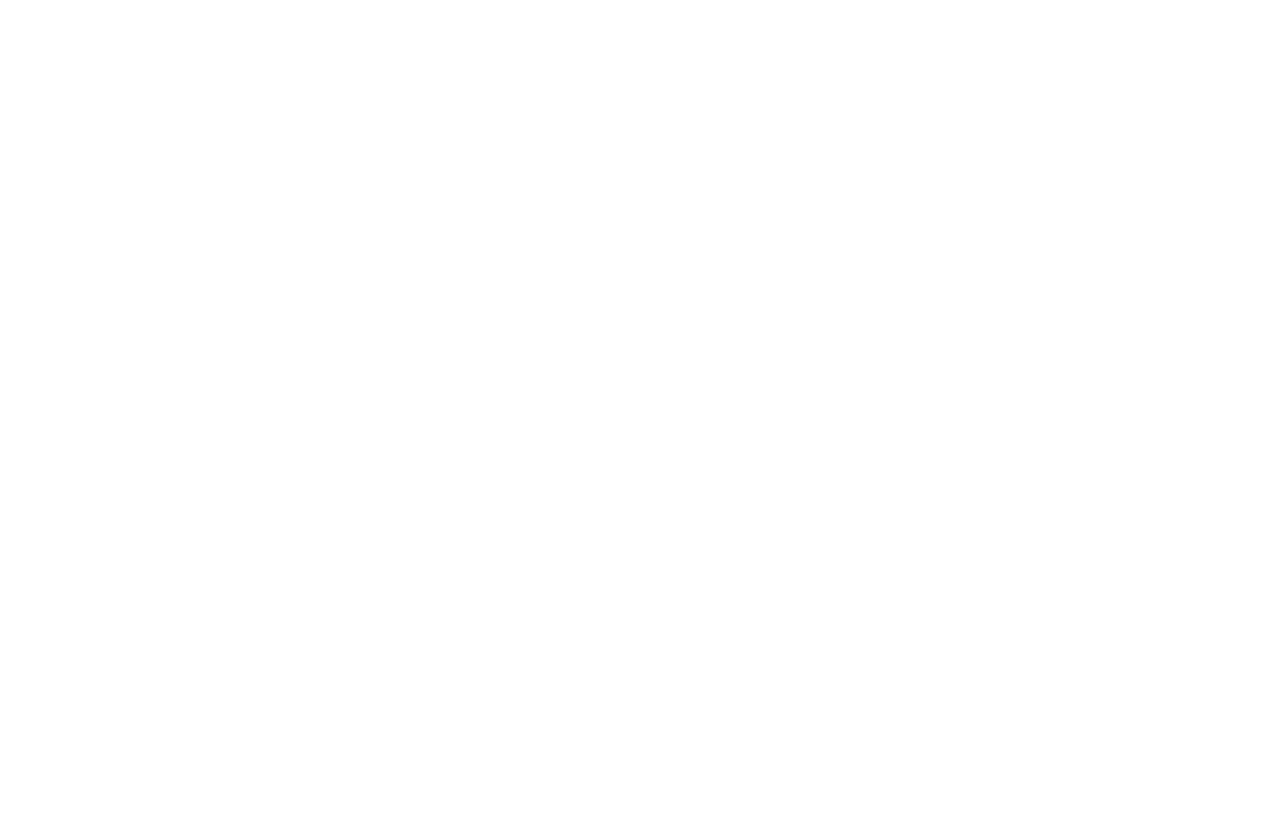
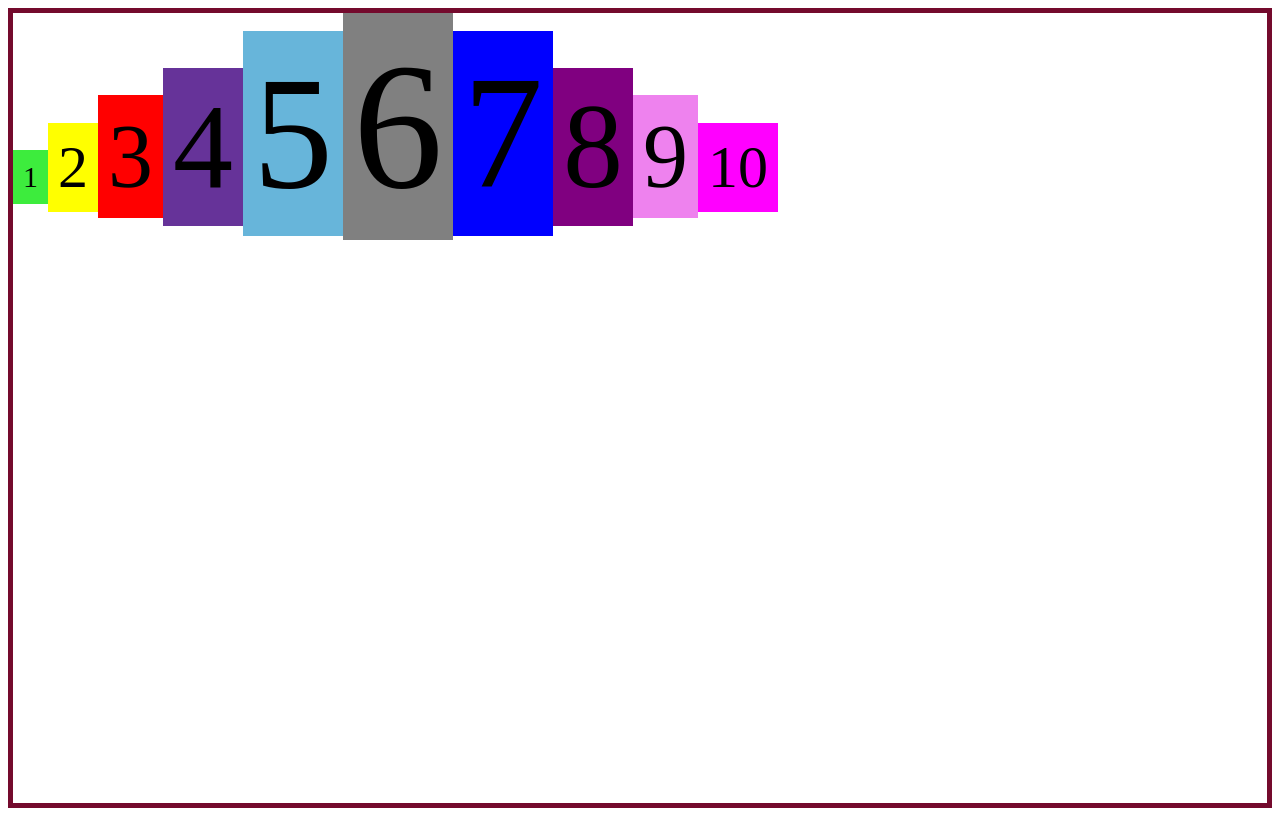
Before and after one commit to anushri-patil/hashout, a plain HTML site: page flexbox/flexbox-2/index.html in a window 1280 px wide. Drawn offline with Linux system fonts and the light colour scheme.

Commit message:
flexbox2

```diff
--- a/flexbox/flexbox-1/style.css
+++ b/flexbox/flexbox-1/style.css
@@ -10,11 +10,15 @@
 }
 
 .box1 {
-    background: green;
+    background: rgb(225, 230, 225);
+    border: 3px solid black;
+    margin: 10px;
+    padding: 5px;
 }
 
 .box2 {
     background: yellow;
+    border: 3px solid red;
 }
 .box3 {
     background:red;
@@ -42,7 +46,7 @@
 }
 
 .container{
-    display: flex;
+    display:flex;
     border: 5px solid palevioletred;
 }
 
@@ -57,3 +61,7 @@
 .box5{
     order: 2;
 }
+
+.box10{
+    order: 3;
+}
--- a/flexbox/flexbox-2/index.html
+++ b/flexbox/flexbox-2/index.html
@@ -0,0 +1,23 @@
+<!DOCTYPE html>
+<html lang="en">
+<head>
+    <meta charset="UTF-8">
+    <meta name="viewport" content="width=device-width, initial-scale=1.0">
+    <title>Document</title>
+    <link rel="stylesheet" href="style.css">
+</head>
+<body>
+    <div class="container">
+        <div class="box box1">1</div>
+        <div class="box box2">2</div>
+        <div class="box box3">3</div>
+        <div class="box box4">4</div>
+        <div class="box box5">5</div>
+        <div class="box box6">6</div>
+        <div class="box box7">7</div>
+        <div class="box box8">8</div>
+        <div class="box box9">9</div>
+        <div class="box box10">10</div>
+    </div>
+</body>
+</html>
--- a/flexbox/flexbox-2/style.css
+++ b/flexbox/flexbox-2/style.css
@@ -0,0 +1,59 @@
+* {
+    box-sizing: border-box;
+}
+
+.box {
+    color: black;
+    font-size: 100px;
+    text-align: center;
+    padding: 10px;
+}
+
+.box1 {
+    background: rgb(61, 236, 61);
+    font-size: 30px;
+}
+
+.box2 {
+    background: yellow;
+    font-size: 60px;
+}
+.box3 {
+    background:red;
+    font-size: 90px;
+}
+.box4 {
+    background: rebeccapurple;
+    font-size: 120px;
+}
+.box5 {
+    background: rgb(103, 181, 218);
+    font-size: 160px;
+}
+.box6 {
+    background: grey;
+    font-size: 180px;
+}
+.box7 {
+    background: blue;
+    font-size: 160px;
+}
+.box8 {
+    background: purple;
+    font-size: 120px;
+}
+.box9 {
+    background:violet;
+    font-size: 90px;
+}
+.box10 {
+    background: magenta;
+    font-size: 60px;
+}
+
+.container{
+    display:flex;
+    border: 5px solid rgb(116, 10, 45);
+    height: 100vh;
+    align-items: baseline;
+}
```
